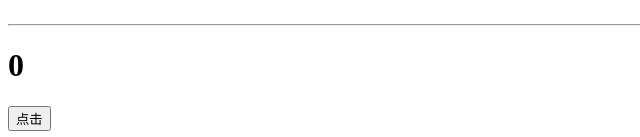
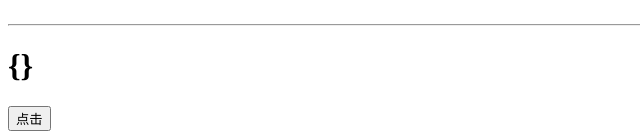
Before and after one commit to 839900146/template-vue-ts-web, a Vue app: page / in a window 1280 px wide. Shown: the part 196-333 px from the top of the page, without its empty margins (0-640 px from the left). Built offline with nearby package versions, Linux system fonts and the light colour scheme.

Commit message:
工具(store): vuex替换为pinia
由于vuex当前对ts的支持不够完善，且体积较大，因此替换为更加轻量及简洁的pinia

```diff
--- a/package.json
+++ b/package.json
@@ -12,10 +12,10 @@
   },
   "dependencies": {
     "core-js": "~3.8.3",
+    "pinia": "~2.0.14",
     "register-service-worker": "~1.7.2",
     "vue": "~3.2.13",
-    "vue-router": "~4.0.3",
-    "vuex": "^4.0.2"
+    "vue-router": "~4.0.3"
   },
   "devDependencies": {
     "@typescript-eslint/eslint-plugin": "~5.26.0",
--- a/src/main.ts
+++ b/src/main.ts
@@ -1,7 +1,8 @@
 import { createApp } from 'vue'
-import { store, key } from './store'
+import { createPinia } from 'pinia'
+// import { store, key } from './store'
 import App from './App.vue'
 import './registerServiceWorker'
 import router from './router'
 
-createApp(App).use(router).use(store, key).mount('#app')
+createApp(App).use(router).use(createPinia()).mount('#app')
--- a/src/store/index.ts
+++ /dev/null
@@ -1,29 +0,0 @@
-import { InjectionKey } from 'vue'
-import { createStore, Store, useStore as baseUseStore } from 'vuex'
-
-// 为 store state 声明类型
-export interface IState {
-	count: number
-}
-
-// 定义 injection key
-export const key: InjectionKey<Store<IState>> = Symbol()
-
-// 定义自己的 `useStore` 组合式函数
-export function useStore() {
-	return baseUseStore(key)
-}
-
-// 创建一个新的 store 实例
-export const store = createStore<IState>({
-	state() {
-		return {
-			count: 0,
-		}
-	},
-	mutations: {
-		increment(state) {
-			state.count++
-		},
-	},
-})
--- /dev/null
+++ b/src/store/users.ts
@@ -0,0 +1,28 @@
+import { defineStore } from 'pinia'
+
+// users是一个id，必须写，同时也必须唯一
+export default defineStore('users', {
+	// 必须是一个函数，然后返回一个对象
+	state: () => {
+		return {
+			userinfo: {},
+			token: window.localStorage.getItem('x-token'),
+		}
+	},
+	// 与vuex一致
+	getters: {
+		getToken: (state) => state.token,
+	},
+	// actions 可以是同步也可以是异步
+	actions: {
+		// 登录
+		login() {
+			this.userinfo = {
+				username: '黄某人',
+				age: 18,
+				phone: '19907766402',
+			}
+			this.token = 'gaelgjaioejfalmlae'
+		},
+	},
+})
--- a/src/views/Home.vue
+++ b/src/views/Home.vue
@@ -2,25 +2,28 @@
 	<div class="home">
 		<img alt="Vue logo" src="../assets/logo.png" />
 		<hr />
-		<h1>{{ store.state.count }}</h1>
+		<h1>{{ store.userinfo }}</h1>
+		<h1>{{ store.getToken }}</h1>
 		<button @click="click">点击</button>
 	</div>
 </template>
 
 <script lang="ts">
 import { defineComponent } from 'vue'
-import { useStore } from '@store/index'
+// 要使用哪个store，就导入哪个
+import useStore from '@/store/users'
 
 export default defineComponent({
 	name: 'HomeView',
 	setup() {
+		// 在setup中必须执行了useStore()后才能进行后续操作
 		const store = useStore()
-
-		const click = () => {
-			store.commit('increment')
+		function click() {
+			// 调用action
+			store.login()
 		}
 
-		return { store, click }
+		return { click, store }
 	},
 })
 </script>
```
Also changed, not shown: 1 other file (tests, documents, lock files or other folders).
